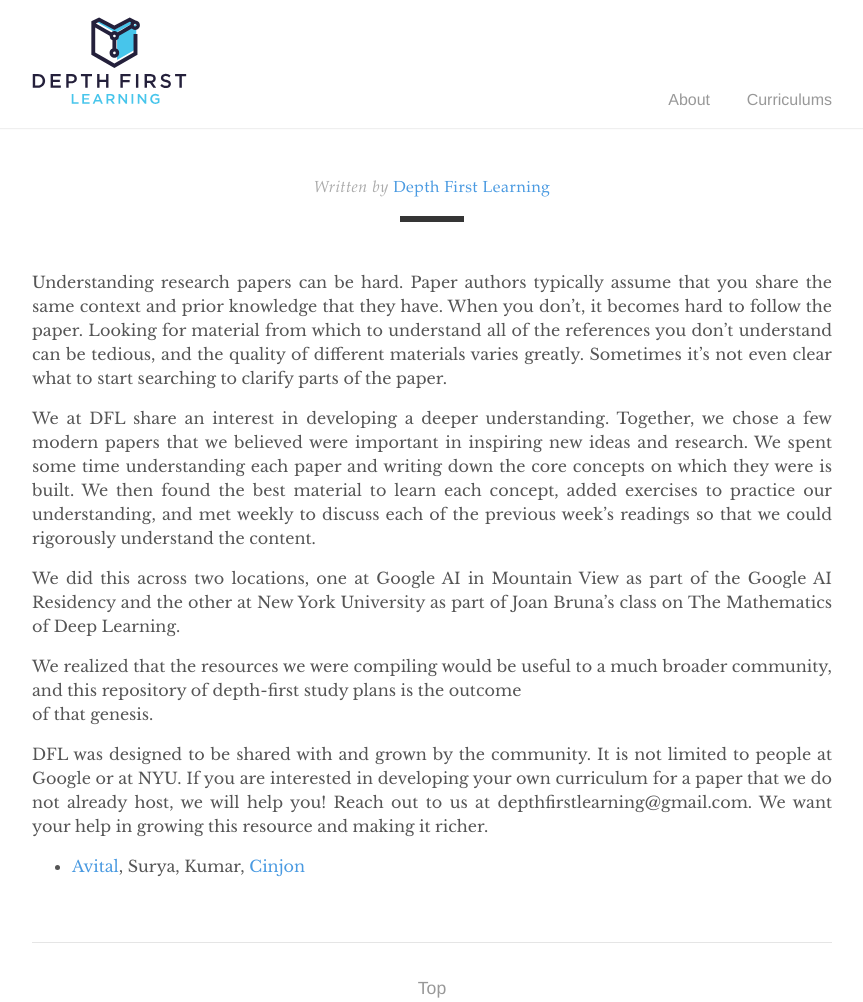
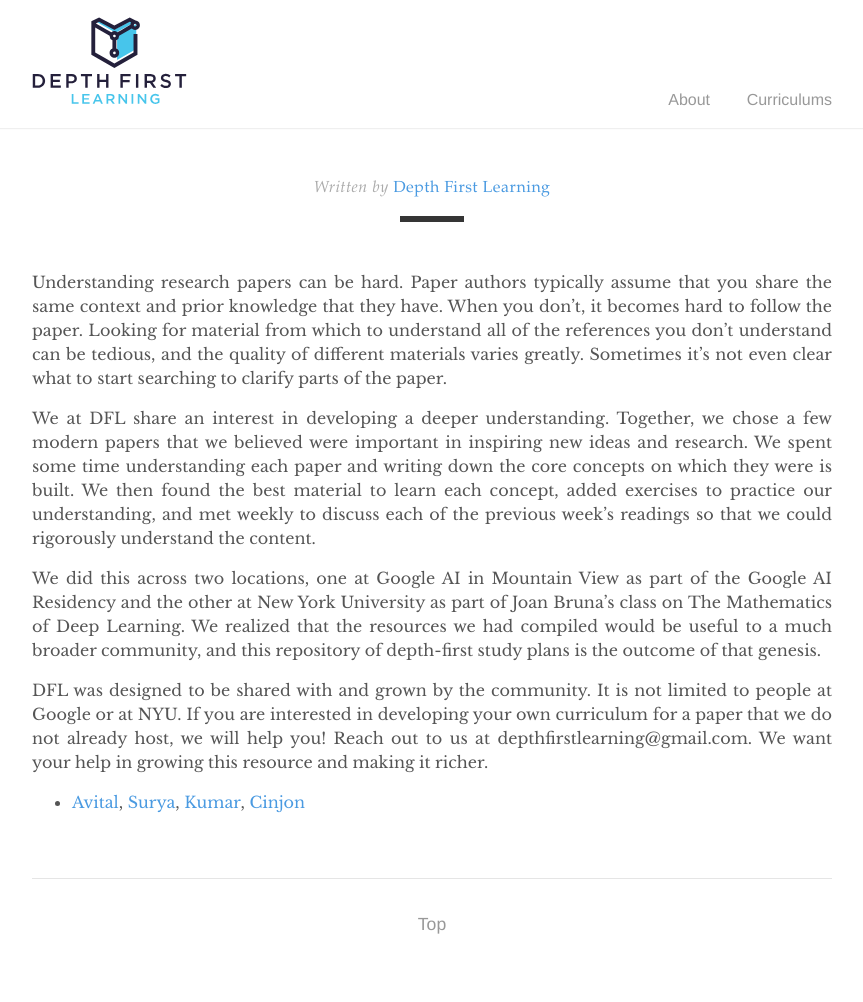
Before and after one commit to depthfirstlearning/depthfirstlearning.com, a Jekyll site: the page built from about.md, in a window 1280 px wide. Shown: the whole page, without its empty margins (208-1071 px from the left). Built offline with Jekyll 4.4.1, drawn with Linux system fonts in a browser that asks for light colours; after the commit the page ends 938 px from its top, so only the background shows below that.

Commit message:
About page qf + Twitter links for Surya + Kumar.

```diff
--- a/_posts/2018-05-27-What-This-Is.markdown
+++ b/_posts/2018-05-27-What-This-Is.markdown
@@ -31,4 +31,5 @@ developing your own curriculum for a paper that we do not already host, we will
 help you! Reach out to us at depthfirstlearning@gmail.com. We want your help in
 growing this resource and making it richer.
 
-- <a href="{{site["avital"].web}}">Avital</a>, Surya, Kumar, <a href="{{site["cinjon"].web}}">Cinjon</a>
+- <a href="{{site["avital"].web}}">Avital</a>, <a href="{{site["surya"].web}}">Surya</a>,
+<a href="{{site["krishna"].web}}">Kumar</a>, <a href="{{site["cinjon"].web}}">Cinjon</a>
--- a/about.md
+++ b/about.md
@@ -22,11 +22,9 @@ rigorously understand the content.
 
 We did this across two locations, one at Google AI in Mountain View as part of
 the Google AI Residency and the other at New York University as part of Joan
-Bruna's class on The Mathematics of Deep Learning.
-
-We realized that the resources we were compiling would be useful to a much
-broader community, and this repository of depth-first study plans is the outcome
-of that genesis.
+Bruna's class on The Mathematics of Deep Learning. We realized that the resources
+we had compiled would be useful to a much broader community, and this repository
+of depth-first study plans is the outcome of that genesis.
 
 DFL was designed to be shared with and grown by the community. It is not limited
 to people at Google or at NYU. If you are interested in developing your own
@@ -34,4 +32,5 @@ curriculum for a paper that we do not already host, we will help you! Reach out
 to us at depthfirstlearning@gmail.com. We want your help in growing this resource
 and making it richer.
 
-- <a href="{{site["avital"].web}}">Avital</a>, Surya, Kumar, <a href="{{site["cinjon"].web}}">Cinjon</a>
+- <a href="{{site["avital"].web}}">Avital</a>, <a href="{{site["surya"].web}}">Surya</a>,
+<a href="{{site["krishna"].web}}">Kumar</a>, <a href="{{site["cinjon"].web}}">Cinjon</a>
```
Also changed, not shown: 2 other files.
